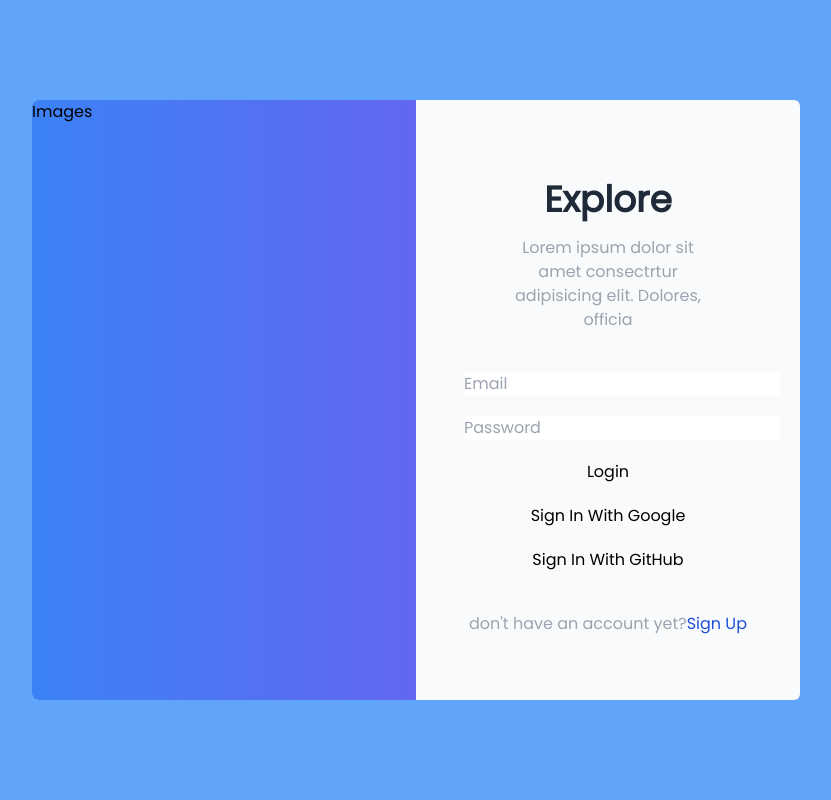
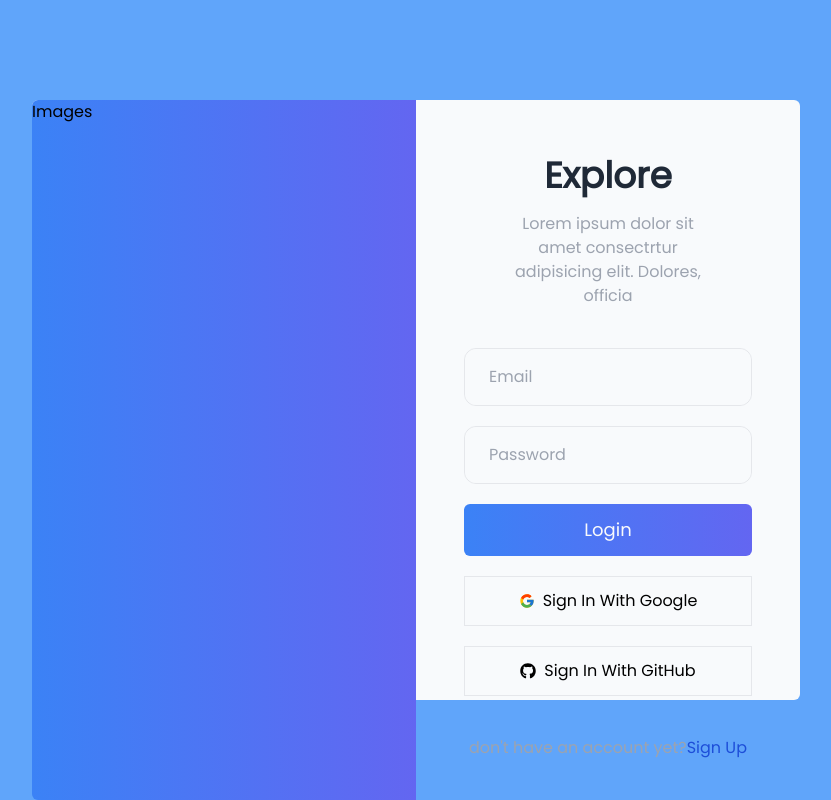
Before and after one commit to yuragms/next-auth-google-mongo, a Next.js app: page /login in a window 1280 px wide. Shown: the whole page, without its empty margins (224-1055 px from the left). Built offline with nearby package versions, Linux system fonts and the light colour scheme.

Commit message:
style-login

```diff
--- a/package.json
+++ b/package.json
@@ -14,7 +14,8 @@
     "eslint-config-next": "13.3.1",
     "next": "13.3.1",
     "react": "18.2.0",
-    "react-dom": "18.2.0"
+    "react-dom": "18.2.0",
+    "react-icons": "^4.8.0"
   },
   "devDependencies": {
     "autoprefixer": "^10.4.14",
--- a/pages/login.js
+++ b/pages/login.js
@@ -2,7 +2,10 @@ import Head from 'next/head';
 import React from 'react';
 import Layout from '../layout/layout';
 import Link from 'next/link';
-
+import styles from '../styles/Form.module.css';
+import { FcGoogle } from 'react-icons/fc';
+import { FaGithub } from 'react-icons/fa';
+import Image from 'next/image';
 export default function Login() {
   return (
     <Layout>
@@ -19,21 +22,41 @@ export default function Login() {
         </div>
         {/*form */}
         <form className="flex flex-col gap-5">
-          <div className="input-group">
-            <input type="email" name="email" placeholder="Email" />
+          <div className={styles.input_group}>
+            <input
+              type="email"
+              name="email"
+              placeholder="Email"
+              className={styles.input_text}
+            />
           </div>
-          <div className="input-group">
-            <input type="password" name="password" placeholder="Password" />
+          <div className={styles.input_group}>
+            <input
+              type="password"
+              name="password"
+              placeholder="Password"
+              className={styles.input_text}
+            />
           </div>
           {/*login button */}
           <div className="input-button">
-            <button type="submit">Login</button>
+            <button type="submit" className={styles.button}>
+              Login
+            </button>
           </div>
           <div className="input-button">
-            <button type="submit">Sign In With Google</button>
+            <button type="button" className={styles.button_custom}>
+              <FcGoogle />
+              Sign In With Google
+            </button>
           </div>
           <div className="input-button">
-            <button type="submit">Sign In With GitHub</button>
+            <button type="button" className={styles.button_custom}>
+              <div>
+                <FaGithub />
+              </div>
+              Sign In With GitHub
+            </button>
           </div>
         </form>
         {/*bottom */}
--- /dev/null
+++ b/styles/Form.module.css
@@ -0,0 +1,19 @@
+.input_group {
+  @apply flex border rounded-xl;
+  position: relative;
+}
+.input_text {
+  @apply w-full py-4 px-6 border rounded-xl bg-slate-50;
+  @apply focus:outline-none border-none;
+}
+.button {
+  @apply w-full bg-gradient-to-r from-blue-500 to-indigo-500 rounded-md;
+  @apply py-3 text-gray-50 text-lg;
+}
+.button:hover {
+  @apply bg-gradient-to-r from-gray-50 to-gray-100 border-blue-500;
+  @apply text-gray-700 border;
+}
+.button_custom {
+  @apply w-full border py-3 flex justify-center items-center gap-2 hover:bg-gray-200;
+}
```
Also changed, not shown: 1 other file (tests, documents, lock files or other folders).
